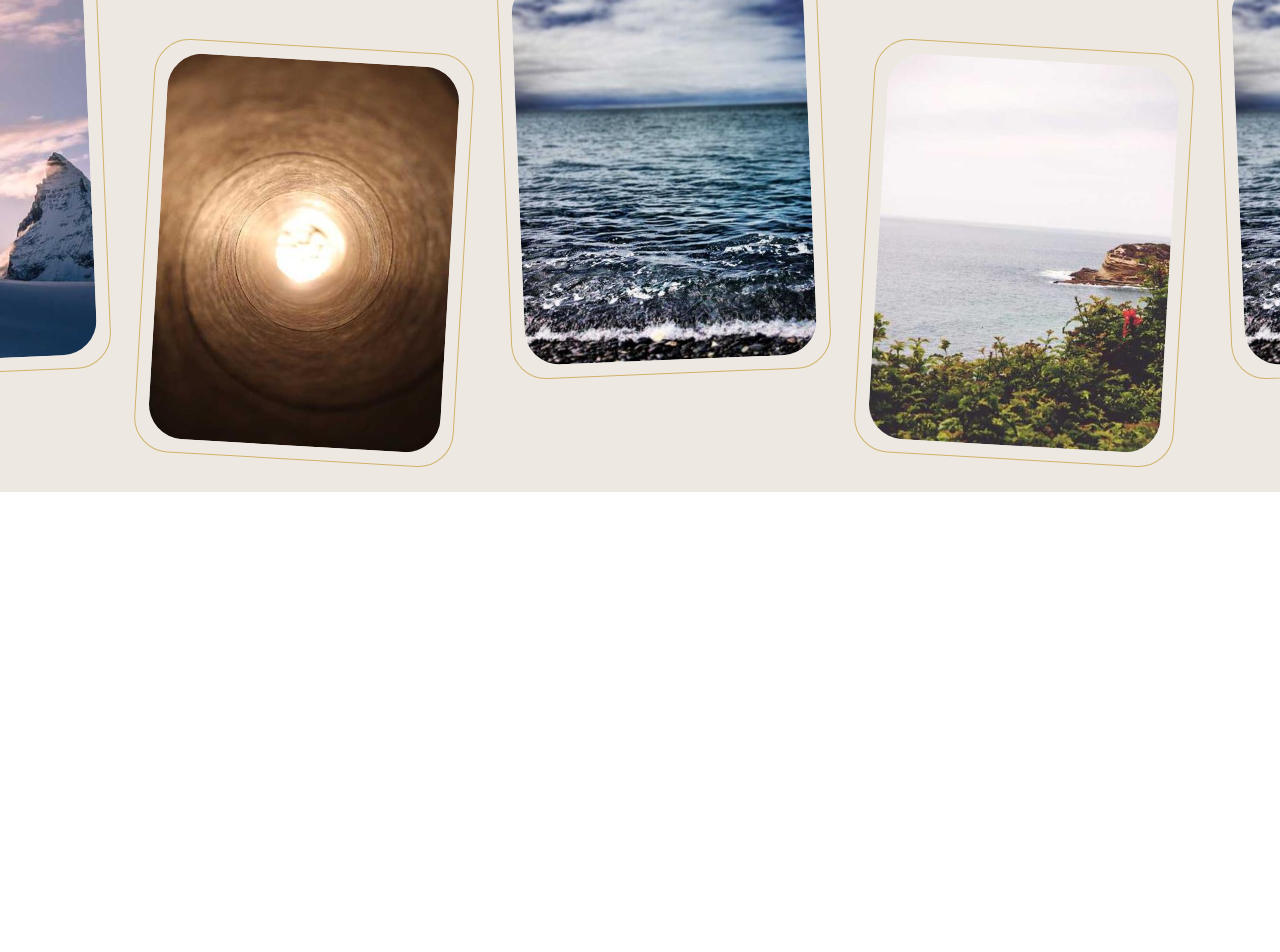
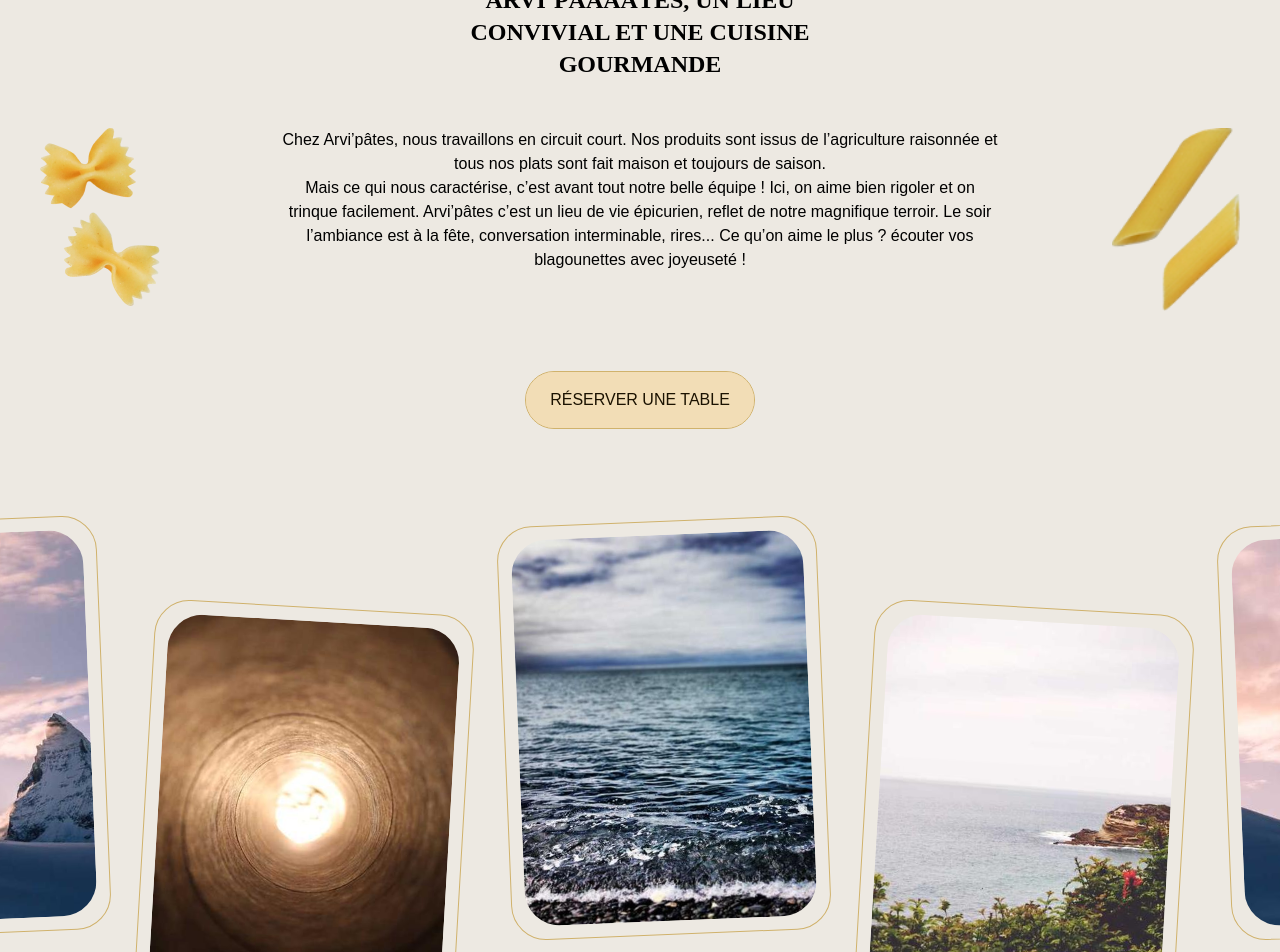
Before and after one commit to laramiere/arvipates-front, a Nuxt app: page / in a window 1280 px wide. Shown: the part 1840-2792 px from the top of the page. Before the commit the page ends 2332 px from the top, so only its background shows below. Built offline with nearby package versions, Linux system fonts and the light colour scheme.

Commit message:
feat: adding slider dynamique data

```diff
--- /dev/null
+++ b/components/molecules/content-block/ContentBlock.vue
@@ -0,0 +1,59 @@
+<script lang="ts" setup>
+import type { ContentBlockInterface } from '@/shared/interfaces/index'
+
+const props = defineProps<{
+  contentBlockData: ContentBlockInterface
+}>()
+</script>
+
+<template>
+  <div class="c-content-block bg-black-400">
+    <div class="rounded-t-global bg-black-100">
+      <div class="container-xl container mx-auto pb-[3.75rem] pt-20 text-center">
+        <h2 class="m-auto mb-12 max-w-[24.375rem] font-serif text-2xl font-bold uppercase">
+          {{ props.contentBlockData.title }}
+        </h2>
+        <div class="c-content-block__main mb-[3.75rem] grid grid-cols-content-block ">
+          <div
+            v-if="props.contentBlockData.mediaLeft"
+            class="c-content-block__media flex content-start justify-start"
+          >
+            <img
+              class="block size-auto"
+              :src="props.contentBlockData.mediaLeft.file.url"
+              alt=""
+              loading="lazy"
+            >
+          </div>
+          <div class="c-content-block__content text-base" v-html="props.contentBlockData.content" />
+          <div
+            v-if="props.contentBlockData.mediaRight"
+            class="c-content-block__media flex content-end justify-end"
+          >
+            <img
+              class="block size-auto"
+              :src="props.contentBlockData.mediaRight.file.url"
+              alt=""
+              loading="lazy"
+            >
+          </div>
+        </div>
+        <VButton>
+          {{ props.contentBlockData.cta }}
+        </VButton>
+      </div>
+    </div>
+  </div>
+</template>
+
+<style lang="scss" scoped>
+.c-content-block {
+  &__content {
+    p {
+      &:not(:last-child) {
+        margin-bottom: 2.1875rem;
+      }
+    }
+  }
+}
+</style>
--- a/components/molecules/slider/Slider.vue
+++ b/components/molecules/slider/Slider.vue
@@ -1,36 +1,14 @@
-<script lang="ts" setup>
-import { useElementVisibility, useScroll } from '@vueuse/core'
-import { ref } from 'vue'
+<script setup lang="ts">
+import type { SliderInterface } from '@/shared/interfaces'
 
-const slider = ref(null)
-const isVisible = useElementVisibility(slider)
-const { y } = useScroll(slider)
+const props = defineProps<{
+  sliderData: SliderInterface
+}>()
 </script>
 
 <template>
-  <div
-    ref="slider"
-    class="c-slider overflow-hidden bg-black-100 pb-[7.375rem] pt-8"
-  >
-    {{ isVisible }} - {{ y }}
-    <div
-      class="c-slider__content relative left-[-13.5rem] flex shrink-0 flex-nowrap items-start gap-x-10"
-    >
-      <div
-        v-for="(item, key) in 5"
-        :key="key"
-        class="c-slider__item shrink-0 basis-1/4 odd:rotate-[-2.33deg] even:translate-y-[86px] even:rotate-[3.33deg]"
-      >
-        <div class="rounded-global border border-ble-200 p-[0.8rem]">
-          <div class="relative h-0 w-full overflow-hidden rounded-global pt-[132%]">
-            <div class="absolute left-0 top-0 size-full">
-              <div class="size-full">
-                <img class="loaded size-full object-cover" loading="lazy" :src="`/images/slide_${key}.jpg`" alt="">
-              </div>
-            </div>
-          </div>
-        </div>
-      </div>
-    </div>
+  <div>
+    <ContentBlock :content-block-data="props.sliderData.content" />
+    <SliderContent :items="props.sliderData.slides" />
   </div>
 </template>
--- /dev/null
+++ b/components/molecules/slider/SliderContent.vue
@@ -0,0 +1,58 @@
+<script lang="ts" setup>
+import type { Picture } from '@/shared/interfaces'
+import { useElementBounding, useElementVisibility } from '@vueuse/core'
+import { ref } from 'vue'
+
+const props = defineProps<{
+  items: Picture[]
+}>()
+const slider = ref(null)
+const isVisible = useElementVisibility(slider)
+const { top } = useElementBounding(slider)
+const { y } = useScroll(window)
+const translateValue = computed(() => {
+  if (!isVisible.value) {
+    return 0
+  }
+  const viewportHeight = window.innerHeight
+  const relativePosition = top.value - y.value
+  if (relativePosition < viewportHeight) {
+    return Math.max(0, relativePosition) / 2
+  }
+
+  return 0
+})
+</script>
+
+<template>
+  <div
+    ref="slider"
+    class="c-slider overflow-hidden bg-black-100 pb-[7.375rem] pt-8"
+  >
+    <div
+      class="c-slider__content relative left-[-13.5rem] flex shrink-0 flex-nowrap items-start gap-x-10"
+      :style="{ transform: `translateX(${translateValue}px)` }"
+    >
+      <div
+        v-for="item in props.items"
+        :key="item.id"
+        class="c-slider__item shrink-0 basis-1/4 odd:rotate-[-2.33deg] even:translate-y-[86px] even:rotate-[3.33deg]"
+      >
+        <div class="rounded-global border border-ble-200 p-[0.8rem]">
+          <div class="relative h-0 w-full overflow-hidden rounded-global pt-[132%]">
+            <div class="absolute left-0 top-0 size-full">
+              <div class="size-full">
+                <img
+                  class="loaded size-full object-cover"
+                  loading="lazy"
+                  :src="item.file.url"
+                  :alt="item.file.alternativeText"
+                >
+              </div>
+            </div>
+          </div>
+        </div>
+      </div>
+    </div>
+  </div>
+</template>
--- a/pages/index.vue
+++ b/pages/index.vue
@@ -1,5 +1,5 @@
 <script lang="ts" setup>
-import { timetableData } from '@/shared/fakeData'
+import { sliderData, timetableData } from '@/shared/fakeData'
 </script>
 
 <template>
@@ -9,6 +9,8 @@ import { timetableData } from '@/shared/fakeData'
       v-if="timetableData.items.length"
       :timetable="timetableData"
     />
-    <Slider />
+    <Slider
+      :slider-data="sliderData"
+    />
   </div>
 </template>
--- /dev/null
+++ b/shared/fakeData/contentblock.fake.ts
@@ -0,0 +1,21 @@
+import type { ContentBlockInterface } from '@/shared/interfaces/index'
+
+export const contentBlockData: ContentBlockInterface = {
+  title: 'arvi’pââââtes, un lieu convivial et une cuisine gourmande',
+  content: `<p>Chez Arvi’pâtes, nous travaillons en circuit court. Nos produits sont issus de l’agriculture raisonnée et tous nos plats sont fait maison et toujours de saison.</p><p>Mais ce qui nous caractérise, c’est avant tout notre belle équipe ! Ici, on aime bien rigoler et on trinque facilement. Arvi’pâtes c’est un lieu de vie épicurien, reflet de notre magnifique terroir. Le soir l’ambiance est à la fête, conversation interminable, rires... Ce qu’on aime le plus ? écouter vos blagounettes avec joyeuseté !</p>`,
+  cta: 'Réserver une table',
+  mediaLeft: {
+    id: '56bhue',
+    file: {
+      url: '/images/pate_1.png',
+      alternativeText: 'pate',
+    },
+  },
+  mediaRight: {
+    id: '56bhvfue',
+    file: {
+      url: '/images/pate_2.png',
+      alternativeText: 'pate',
+    },
+  },
+}
--- a/shared/fakeData/index.ts
+++ b/shared/fakeData/index.ts
@@ -1 +1,3 @@
+export * from './contentblock.fake'
+export * from './slider.fake'
 export * from './timetable.fake'
--- /dev/null
+++ b/shared/fakeData/slider.fake.ts
@@ -0,0 +1,43 @@
+import type { SliderInterface } from '@/shared/interfaces'
+import { contentBlockData } from './index'
+
+export const sliderData: SliderInterface = {
+  content: contentBlockData,
+  slides: [
+    {
+      id: 'hu7jken49',
+      file: {
+        url: '/images/slide_0.jpg',
+        alternativeText: 'image première slider',
+      },
+    },
+    {
+      id: 'hu7jkern9',
+      file: {
+        url: '/images/slide_1.jpg',
+        alternativeText: 'image',
+      },
+    },
+    {
+      id: 'hu7jkent9',
+      file: {
+        url: '/images/slide_2.jpg',
+        alternativeText: 'image',
+      },
+    },
+    {
+      id: 'hu7jkens9',
+      file: {
+        url: '/images/slide_3.jpg',
+        alternativeText: 'image',
+      },
+    },
+    {
+      id: 'hu7jkens9ui7',
+      file: {
+        url: '/images/slide_0.jpg',
+        alternativeText: 'image',
+      },
+    },
+  ],
+}
--- a/shared/interfaces/components/index.ts
+++ b/shared/interfaces/components/index.ts
@@ -1,3 +1,5 @@
+export * from './ContentBlock.interface'
 export * from './GlobalComponent.interface'
+export * from './Slider.interface'
 export * from './Timetable.interface'
 export * from './TopBar.interface'
--- a/tailwind.config.js
+++ b/tailwind.config.js
@@ -24,6 +24,9 @@ export default {
       serif: ['Rufina', 'serif'],
     },
     extend: {
+      gridTemplateColumns: {
+        'content-block': '20% 60% 20%',
+      },
       fontFamily: {
         custom: ['Urbanist', 'Rufina'],
       },
```
Also changed, not shown: shared/interfaces/components/ContentBlock.interface.ts (added, +9 -0 lines), shared/interfaces/components/GlobalComponent.interface.ts (+9 -0 lines), shared/interfaces/components/Slider.interface.ts (added, +7 -0 lines), public/images/pate_1.png (added), public/images/pate_2.png (added).
